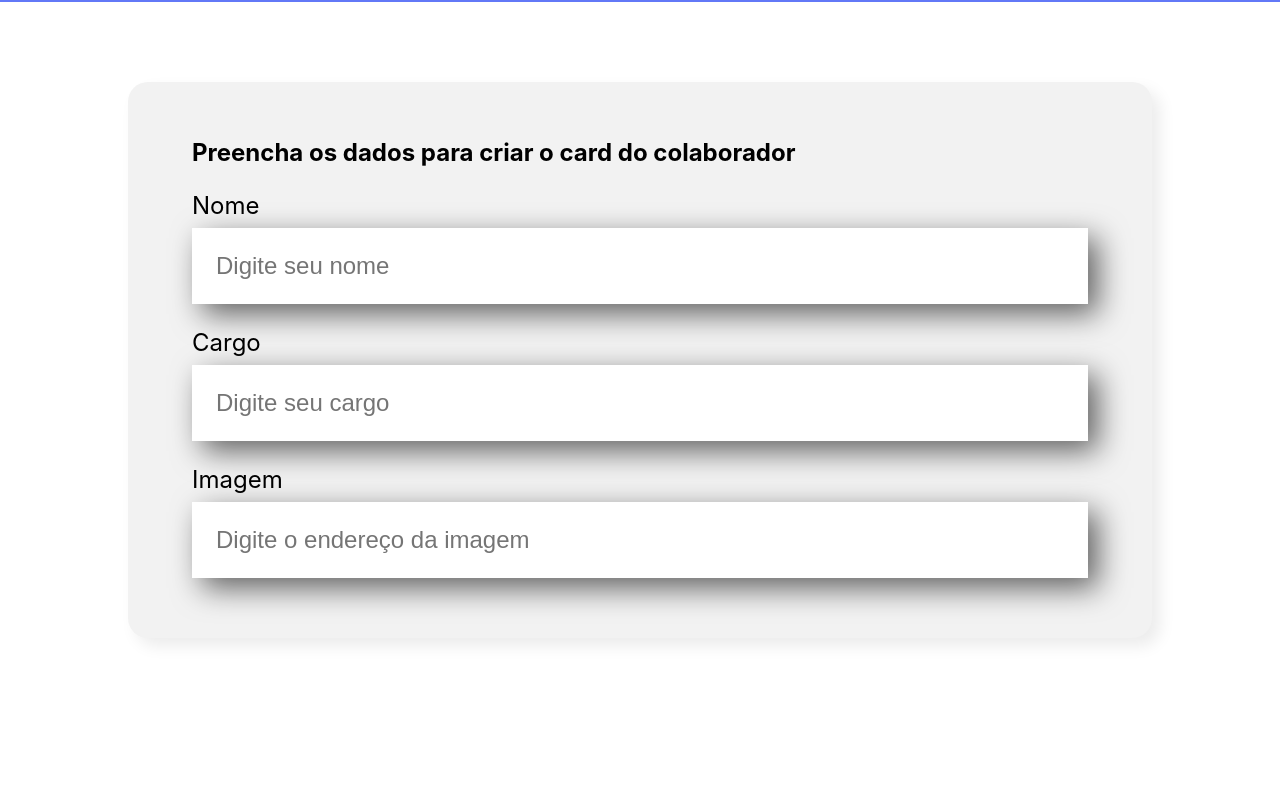
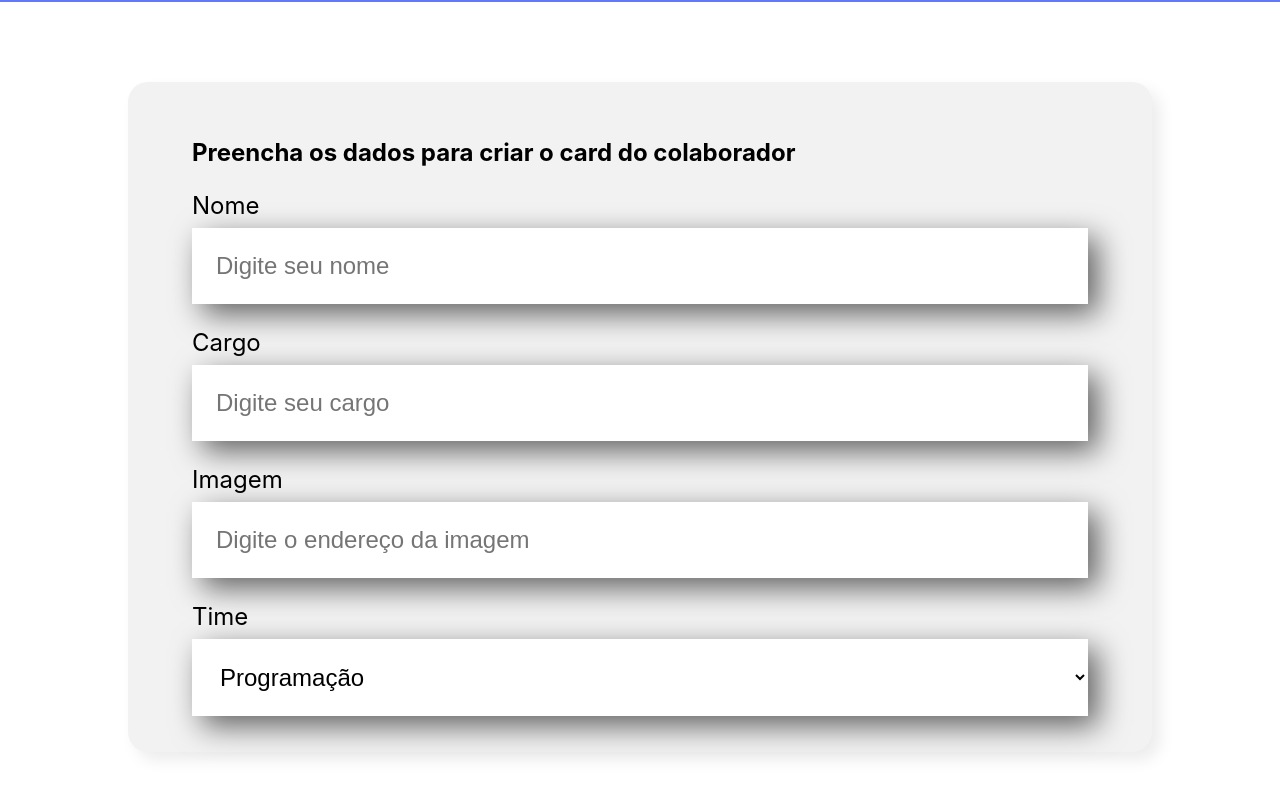
Before and after one commit to ebarbozadev/Organo-I, a React (Create React App) app: page / in a window 1280 px wide. Shown: the part 496-1292 px from the top of the page. Before the commit the page ends 1214 px from the top, so only its background shows below. Built offline with nearby package versions, Linux system fonts and the light colour scheme.

Commit message:
2/3 formulário

```diff
--- a/src/componentes/Formulario/index.js
+++ b/src/componentes/Formulario/index.js
@@ -1,7 +1,10 @@
 import CampoTexto from '../CampoTexto';
+import ListaSuspensa from '../ListaSuspensa';
 import './Formulario.css';
 
 const Formulario = () => {
+    const times = ['Programação', 'Front-End', 'Data Science', 'DevOps', 'UX e Design', 'Mobile', 'Inovação e Gestão'];
+
     return(
         <section className='formulario'>
             <form>
@@ -9,6 +12,7 @@ const Formulario = () => {
                 <CampoTexto label="Nome" placeholder="Digite seu nome"/>
                 <CampoTexto label="Cargo" placeholder="Digite seu cargo"/>
                 <CampoTexto label="Imagem" placeholder="Digite o endereço da imagem"/>
+                <ListaSuspensa label="Time" itens={times}/>
             </form>
         </section>
     );
--- /dev/null
+++ b/src/componentes/ListaSuspensa/ListaSuspensa.css
@@ -0,0 +1,14 @@
+.lista-suspensa label{
+    display: block;
+    margin-bottom: 8px;
+    font-size: 24px;
+}
+
+.lista-suspensa select {
+    background-color: #fff;
+    box-shadow: 10px 10px 30px rgba(0, 0, 0, .6);
+    width: 100%;
+    border: none;
+    font-size: 24px;
+    padding: 24px;
+}
--- /dev/null
+++ b/src/componentes/ListaSuspensa/index.js
@@ -0,0 +1,19 @@
+import './ListaSuspensa.css'
+
+const ListaSuspensa = (props) => {
+    return(
+        <div className='lista-suspensa'>
+            <label>{props.label}</label>
+            <select>
+                {props.itens.map(item => {
+                // Esse bloco de código para cada item ele vai colocar uma option
+                    // <option>{item}</option>
+                    // Ou
+                    return <option key={item}>{item}</option>
+                })}
+            </select>
+        </div>
+    );
+}
+
+export default ListaSuspensa;
```
